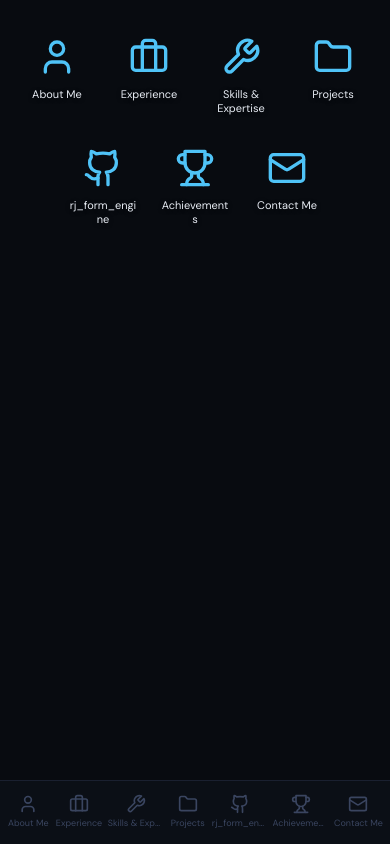
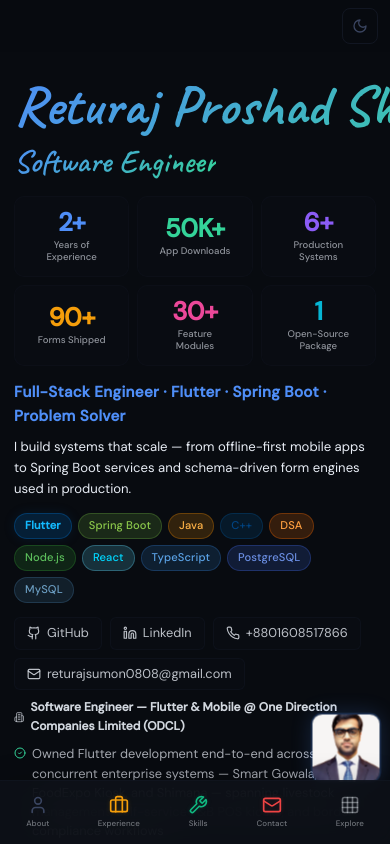
Before and after one commit to ReturajProshad/portfolio_react, a Next.js app: page / in a window 390 px wide. Built offline with nearby package versions, Linux system fonts and the light colour scheme.

Commit message:
feat: implement mobile navigation drawer and enhance mobile layout with new components

```diff
--- a/src/app/globals.css
+++ b/src/app/globals.css
@@ -1272,18 +1272,203 @@ html[data-os="linux"] .activities-app-icon {
   flex-direction: column;
 }
 
+.mobile-top-bar {
+  position: fixed;
+  top: 0;
+  left: 0;
+  right: 0;
+  z-index: 11000;
+  display: flex;
+  justify-content: flex-end;
+  align-items: center;
+  padding: 8px 12px;
+  background: rgb(var(--bg) / 0.8);
+  backdrop-filter: blur(12px);
+  -webkit-backdrop-filter: blur(12px);
+}
+
+.mobile-top-bar .theme-toggle {
+  width: 32px;
+  height: 32px;
+}
+
+.mobile-top-bar .theme-toggle svg {
+  width: 16px;
+  height: 16px;
+}
+
 .mobile-home {
   flex: 1;
   overflow-y: auto;
-  padding-bottom: 72px;
-}
-
-.mobile-icons {
-  display: flex;
+  padding: 56px 0 72px;
+}
+
+.mobile-profile {
+  display: flex;
+  flex-direction: column;
+  gap: 14px;
+  padding: 16px 14px 24px;
+}
+
+.mobile-profile .writing-reveal {
+  margin: 0;
+}
+
+.mobile-profile .stats-cards {
+  grid-template-columns: repeat(3, 1fr);
+  gap: 8px;
+}
+
+.mobile-profile .stats-card {
+  padding: 10px 8px;
+}
+
+.mobile-profile .stats-card-value {
+  font-size: 1.1rem;
+}
+
+.mobile-profile .stats-card-label {
+  font-size: 0.6rem;
+}
+
+.mobile-profile .professional-summary {
+  max-width: 100%;
+}
+
+.mobile-profile .summary-headline {
+  font-size: 0.95rem;
+}
+
+.mobile-profile .summary-tagline {
+  font-size: 0.82rem;
+  margin-bottom: 14px;
+}
+
+.mobile-profile .summary-badges {
+  gap: 6px;
+}
+
+.mobile-profile .tech-badge {
+  font-size: 0.7rem;
+  padding: 3px 10px;
+}
+
+.mobile-profile .quick-info {
+  flex-direction: column;
+  gap: 8px;
+}
+
+.mobile-profile .quick-info-badges {
   flex-wrap: wrap;
-  justify-content: center;
-  gap: 12px;
-  padding: 24px 12px;
+  gap: 6px;
+}
+
+.mobile-profile .quick-info-badge {
+  font-size: 0.72rem;
+  padding: 4px 10px;
+}
+
+.mobile-profile .quick-info-company {
+  font-size: 0.75rem;
+}
+
+.mobile-profile .quick-info-bullets {
+  gap: 4px;
+  padding-left: 14px;
+}
+
+.mobile-profile .quick-info-bullets li {
+  font-size: 0.72rem;
+}
+
+.mobile-profile .education-line {
+  font-size: 0.75rem;
+  padding: 5px 10px;
+}
+
+.mobile-profile .current-work {
+  position: static;
+  align-items: stretch;
+  gap: 10px;
+}
+
+.mobile-profile .current-work-card {
+  max-width: 100%;
+  padding: 16px 18px;
+}
+
+.mobile-profile .current-work-header {
+  font-size: 0.7rem;
+  padding: 3px 10px;
+}
+
+.mobile-profile .current-work-title {
+  font-size: 1rem;
+}
+
+.mobile-profile .current-work-desc {
+  font-size: 0.78rem;
+}
+
+.mobile-profile .current-work-feature {
+  font-size: 0.7rem;
+  padding: 3px 8px;
+}
+
+.mobile-profile .current-work-tag {
+  font-size: 0.68rem;
+  padding: 2px 8px;
+}
+
+.mobile-profile .exploring-card {
+  max-width: 100%;
+  padding: 12px 14px;
+}
+
+.mobile-profile .exploring-header {
+  font-size: 0.7rem;
+}
+
+.mobile-profile .exploring-item {
+  padding: 6px 8px;
+  gap: 6px;
+}
+
+.mobile-profile .exploring-item-icon {
+  width: 22px;
+  height: 22px;
+}
+
+.mobile-profile .exploring-item-label {
+  font-size: 0.7rem;
+}
+
+.mobile-profile .exploring-item-sub {
+  font-size: 0.6rem;
+}
+
+.mobile-profile .writing-card {
+  max-width: 100%;
+}
+
+.mobile-profile .writing-card-header {
+  font-size: 0.7rem;
+}
+
+.mobile-profile .writing-card-title {
+  font-size: 0.9rem;
+}
+
+.mobile-profile .writing-card-desc {
+  font-size: 0.75rem;
+}
+
+.mobile-profile .writing-card-chapter {
+  font-size: 0.68rem;
+}
+
+.mobile-profile .flutter-showcase {
+  display: none;
 }
 
 .mobile-nav {
@@ -1295,12 +1480,13 @@ html[data-os="linux"] .activities-app-icon {
   display: flex;
   align-items: center;
   justify-content: space-around;
-  background: rgb(var(--surface) / 0.92);
-  backdrop-filter: blur(16px);
-  -webkit-backdrop-filter: blur(16px);
-  border-top: 1px solid rgb(var(--border));
+  background: rgb(var(--surface) / 0.88);
+  backdrop-filter: blur(20px);
+  -webkit-backdrop-filter: blur(20px);
+  border-top: 1px solid rgb(var(--border) / 0.3);
   z-index: 10000;
-  padding: 0 4px;
+  padding: 0 2px;
+  box-shadow: 0 -4px 24px rgb(0 0 0 / 0.15);
 }
 
 .mobile-nav-btn {
@@ -1308,27 +1494,159 @@ html[data-os="linux"] .activities-app-icon {
   flex-direction: column;
   align-items: center;
   gap: 2px;
-  padding: 4px 8px;
+  padding: 4px 6px;
   border: none;
   background: transparent;
   color: rgb(var(--muted));
   cursor: pointer;
-  border-radius: 6px;
-  transition: color 0.15s ease;
+  border-radius: 8px;
+  transition: all 0.2s ease;
   font-family: inherit;
   min-width: 0;
-}
-
-.mobile-nav-btn:hover {
-  color: rgb(var(--text));
+  position: relative;
+}
+
+.mobile-nav-btn svg {
+  color: var(--nav-color, rgb(var(--muted)));
+  filter: drop-shadow(0 0 2px color-mix(in srgb, var(--nav-color, rgb(var(--muted))) 20%, transparent));
+  transition: all 0.2s ease;
+}
+
+.mobile-nav-btn:active svg {
+  transform: scale(0.9);
 }
 
 .mobile-nav-label {
-  font-size: 9px;
+  font-size: 8px;
   white-space: nowrap;
   overflow: hidden;
   text-overflow: ellipsis;
   max-width: 56px;
+  color: rgb(var(--text) / 0.45);
+  font-weight: 500;
+  transition: color 0.2s ease;
+}
+
+.mobile-nav-btn:hover .mobile-nav-label {
+  color: rgb(var(--text) / 0.7);
+}
+
+.mobile-nav-drawer {
+  --nav-color: rgb(var(--text) / 0.4);
+}
+
+.mobile-nav-drawer.active {
+  --nav-color: rgb(var(--accent));
+  background: rgb(var(--accent) / 0.1);
+}
+
+.mobile-nav-drawer.active .mobile-nav-label {
+  color: rgb(var(--accent));
+}
+
+/* Mobile App Drawer */
+
+.mobile-drawer-overlay {
+  position: fixed;
+  inset: 0;
+  z-index: 15000;
+  background: rgb(0 0 0 / 0.4);
+  display: flex;
+  align-items: flex-end;
+  animation: drawerFadeIn 0.2s ease-out;
+}
+
+@keyframes drawerFadeIn {
+  from { opacity: 0; }
+  to { opacity: 1; }
+}
+
+.mobile-drawer {
+  width: 100%;
+  max-height: 60vh;
+  background: rgb(var(--surface) / 0.95);
+  backdrop-filter: blur(20px);
+  -webkit-backdrop-filter: blur(20px);
+  border-radius: 20px 20px 0 0;
+  overflow-y: auto;
+  animation: drawerSlideUp 0.25s ease-out;
+  padding: 16px 12px 24px;
+}
+
+@keyframes drawerSlideUp {
+  from { transform: translateY(100%); }
+  to { transform: translateY(0); }
+}
+
+.mobile-drawer-header {
+  display: flex;
+  align-items: center;
+  justify-content: space-between;
+  margin-bottom: 16px;
+  padding: 0 4px;
+}
+
+.mobile-drawer-title {
+  font-size: 16px;
+  font-weight: 700;
+  color: rgb(var(--text));
+}
+
+.mobile-drawer-close {
+  width: 32px;
+  height: 32px;
+  display: flex;
+  align-items: center;
+  justify-content: center;
+  border: none;
+  background: rgb(var(--text) / 0.08);
+  color: rgb(var(--text));
+  border-radius: 8px;
+  cursor: pointer;
+}
+
+.mobile-drawer-grid {
+  display: grid;
+  grid-template-columns: repeat(4, 1fr);
+  gap: 12px;
+}
+
+.mobile-drawer-item {
+  display: flex;
+  flex-direction: column;
+  align-items: center;
+  gap: 6px;
+  padding: 12px 8px;
+  border: none;
+  background: transparent;
+  color: rgb(var(--text));
+  cursor: pointer;
+  border-radius: 12px;
+  transition: background 0.15s ease;
+  font-family: inherit;
+}
+
+.mobile-drawer-item:active {
+  background: rgb(var(--accent) / 0.1);
+}
+
+.mobile-drawer-item-icon {
+  width: 48px;
+  height: 48px;
+  display: flex;
+  align-items: center;
+  justify-content: center;
+  border-radius: 14px;
+  background: rgb(var(--accent) / 0.08);
+  color: rgb(var(--accent));
+}
+
+.mobile-drawer-item-label {
+  font-size: 10px;
+  font-weight: 500;
+  color: rgb(var(--text) / 0.7);
+  text-align: center;
+  line-height: 1.2;
 }
 
 /* Mobile App View (slide-in panel) */
@@ -1394,6 +1712,24 @@ html[data-os="linux"] .activities-app-icon {
 .mobile-app-content {
   flex: 1;
   overflow-y: auto;
+}
+
+.mobile-app-content .flutter-showcase {
+  position: relative;
+  right: auto;
+  top: auto;
+  transform: none;
+  width: 100%;
+  max-width: 100%;
+  padding: 24px 0;
+}
+
+.mobile-app-content .showcase-pill {
+  display: none;
+}
+
+.mobile-app-content .showcase-line {
+  display: none;
 }
 
 /* ── Writing Reveal (handwriting animation) ── */
--- a/src/components/os/Desktop.tsx
+++ b/src/components/os/Desktop.tsx
@@ -21,6 +21,7 @@ import FlutterShowcase from "./FlutterShowcase";
 import { GraduationCap } from "lucide-react";
 import ThemeToggle from "../ThemeToggle";
 import MobileNav from "./MobileNav";
+import MobileDrawer from "./MobileDrawer";
 import MobileAppView from "./MobileAppView";
 import AboutApp from "@/components/apps/AboutApp";
 import ExperienceApp from "@/components/apps/ExperienceApp";
@@ -49,6 +50,7 @@ function DesktopInner() {
   const [showStart, setShowStart] = useState(false);
   const [showActivities, setShowActivities] = useState(false);
   const [mobileApp, setMobileApp] = useState<string | null>(null);
+  const [mobileDrawer, setMobileDrawer] = useState(false);
   const [revealDone, setRevealDone] = useState(false);
   const isMobile = useIsMobile();
   const isWindows = osTheme === "windows";
@@ -66,17 +68,38 @@ function DesktopInner() {
     setMobileApp(id);
   }, [openApp]);
 
+  const handleDrawerToggle = useCallback(() => {
+    setMobileDrawer(prev => !prev);
+  }, []);
+
+  const handleDrawerSelect = useCallback((id: string) => {
+    openApp(id);
+    setMobileApp(id);
+  }, [openApp]);
+
   if (isMobile) {
     return (
       <div className="desktop mobile-desktop">
+        <div className="mobile-top-bar">
+          <ThemeToggle />
+        </div>
         <div className="mobile-home">
-          <div className="mobile-icons">
-            {appDefinitions.map(app => (
-              <DesktopIcon key={app.id} app={app} />
-            ))}
+          <div className="mobile-profile">
+            <WritingReveal onPicClick={() => openApp("photo")} onDone={() => setRevealDone(true)} />
+            {revealDone && <StatsCards />}
+            <ProfessionalSummary show={revealDone} />
+            {revealDone && <QuickInfo />}
+            {revealDone && (
+              <div className="education-line">
+                <GraduationCap size={14} />
+                <span><strong>B.Sc. in CSE</strong> — Islamic University &middot; <strong>CGPA 3.63/4.00</strong></span>
+              </div>
+            )}
+            {revealDone && <CurrentWork />}
           </div>
         </div>
-        <MobileNav onAppSelect={handleMobileAppSelect} />
+        <MobileNav onAppSelect={handleMobileAppSelect} onDrawerToggle={handleDrawerToggle} drawerOpen={mobileDrawer} />
+        {mobileDrawer && <MobileDrawer onSelect={handleDrawerSelect} onClose={() => setMobileDrawer(false)} />}
         {mobileApp && (
           <MobileAppView appId={mobileApp} onClose={() => setMobileApp(null)}>
             {React.createElement(appComponentMap[mobileApp])}
--- a/src/components/os/MobileAppView.tsx
+++ b/src/components/os/MobileAppView.tsx
@@ -13,7 +13,8 @@ export default function MobileAppView({
   onClose: () => void;
   children: React.ReactNode;
 }) {
-  const app = appDefinitions.find(a => a.id === appId);
+  const definition = appDefinitions.find(a => a.id === appId);
+  const title = definition?.title ?? "App";
 
   const handleKeyDown = useCallback((e: KeyboardEvent) => {
     if (e.key === "Escape") onClose();
@@ -25,12 +26,12 @@ export default function MobileAppView({
   }, [handleKeyDown]);
 
   return (
-    <div className="mobile-app-view" role="dialog" aria-label={app?.title ?? "App"}>
+    <div className="mobile-app-view" role="dialog" aria-label={title}>
       <div className="mobile-app-header">
         <button className="mobile-app-back" onClick={onClose} aria-label="Back">
           <ArrowLeft size={20} />
         </button>
-        <span className="mobile-app-title">{app?.title ?? ""}</span>
+        <span className="mobile-app-title">{title}</span>
         <div className="mobile-app-spacer" />
       </div>
       <div className="mobile-app-content">
--- /dev/null
+++ b/src/components/os/MobileDrawer.tsx
@@ -0,0 +1,55 @@
+"use client";
+
+import { useEffect, useCallback } from "react";
+import { appDefinitions } from "@/config/apps";
+import { X } from "lucide-react";
+
+export default function MobileDrawer({
+  onSelect,
+  onClose,
+}: {
+  onSelect: (id: string) => void;
+  onClose: () => void;
+}) {
+  const handleKeyDown = useCallback(
+    (e: KeyboardEvent) => {
+      if (e.key === "Escape") onClose();
+    },
+    [onClose]
+  );
+
+  useEffect(() => {
+    document.addEventListener("keydown", handleKeyDown);
+    return () => document.removeEventListener("keydown", handleKeyDown);
+  }, [handleKeyDown]);
+
+  return (
+    <div className="mobile-drawer-overlay" onClick={onClose}>
+      <div className="mobile-drawer" onClick={e => e.stopPropagation()}>
+        <div className="mobile-drawer-header">
+          <span className="mobile-drawer-title">More Sections</span>
+          <button className="mobile-drawer-close" onClick={onClose} aria-label="Close drawer">
+            <X size={18} />
+          </button>
+        </div>
+        <div className="mobile-drawer-grid">
+          {appDefinitions.map(app => {
+            const Icon = app.icon;
+            return (
+              <button
+                key={app.id}
+                className="mobile-drawer-item"
+                onClick={() => { onSelect(app.id); onClose(); }}
+              >
+                <div className="mobile-drawer-item-icon">
+                  <Icon size={24} />
+                </div>
+                <span className="mobile-drawer-item-label">{app.title}</span>
+              </button>
+            );
+          })}
+        </div>
+      </div>
+    </div>
+  );
+}
--- a/src/components/os/MobileNav.tsx
+++ b/src/components/os/MobileNav.tsx
@@ -1,25 +1,57 @@
 "use client";
 
-import { appDefinitions } from "@/config/apps";
+import { User, Briefcase, Wrench, Mail, Grid3X3 } from "lucide-react";
 
-export default function MobileNav({ onAppSelect }: { onAppSelect: (id: string) => void }) {
+interface NavItem {
+  id: string;
+  label: string;
+  icon: typeof User;
+  color: string;
+}
+
+const primaryItems: NavItem[] = [
+  { id: "about", label: "About", icon: User, color: "var(--accent)" },
+  { id: "experience", label: "Experience", icon: Briefcase, color: "#f59e0b" },
+  { id: "skills", label: "Skills", icon: Wrench, color: "#10b981" },
+  { id: "contact", label: "Contact", icon: Mail, color: "#ef4444" },
+];
+
+export default function MobileNav({
+  onAppSelect,
+  onDrawerToggle,
+  drawerOpen,
+}: {
+  onAppSelect: (id: string) => void;
+  onDrawerToggle: () => void;
+  drawerOpen: boolean;
+}) {
   return (
     <nav className="mobile-nav" role="tablist" aria-label="Applications">
-      {appDefinitions.map(app => {
-        const Icon = app.icon;
+      {primaryItems.map(item => {
+        const Icon = item.icon;
         return (
           <button
-            key={app.id}
+            key={item.id}
             className="mobile-nav-btn"
-            onClick={() => onAppSelect(app.id)}
-            aria-label={`Open ${app.title}`}
+            onClick={() => onAppSelect(item.id)}
+            aria-label={`Open ${item.label}`}
             role="tab"
+            style={{ "--nav-color": item.color } as React.CSSProperties}
           >
             <Icon size={20} />
-            <span className="mobile-nav-label">{app.title}</span>
+            <span className="mobile-nav-label">{item.label}</span>
           </button>
         );
       })}
+      <button
+        className={`mobile-nav-btn mobile-nav-drawer${drawerOpen ? " active" : ""}`}
+        onClick={onDrawerToggle}
+        aria-label="App drawer"
+        role="tab"
+      >
+        <Grid3X3 size={20} />
+        <span className="mobile-nav-label">Explore</span>
+      </button>
     </nav>
   );
 }
```
Also changed, not shown: src/components/apps/OpenSourceApp.tsx (+6 -4 lines), src/components/sections/OpenSource.tsx (+9 -4 lines).
